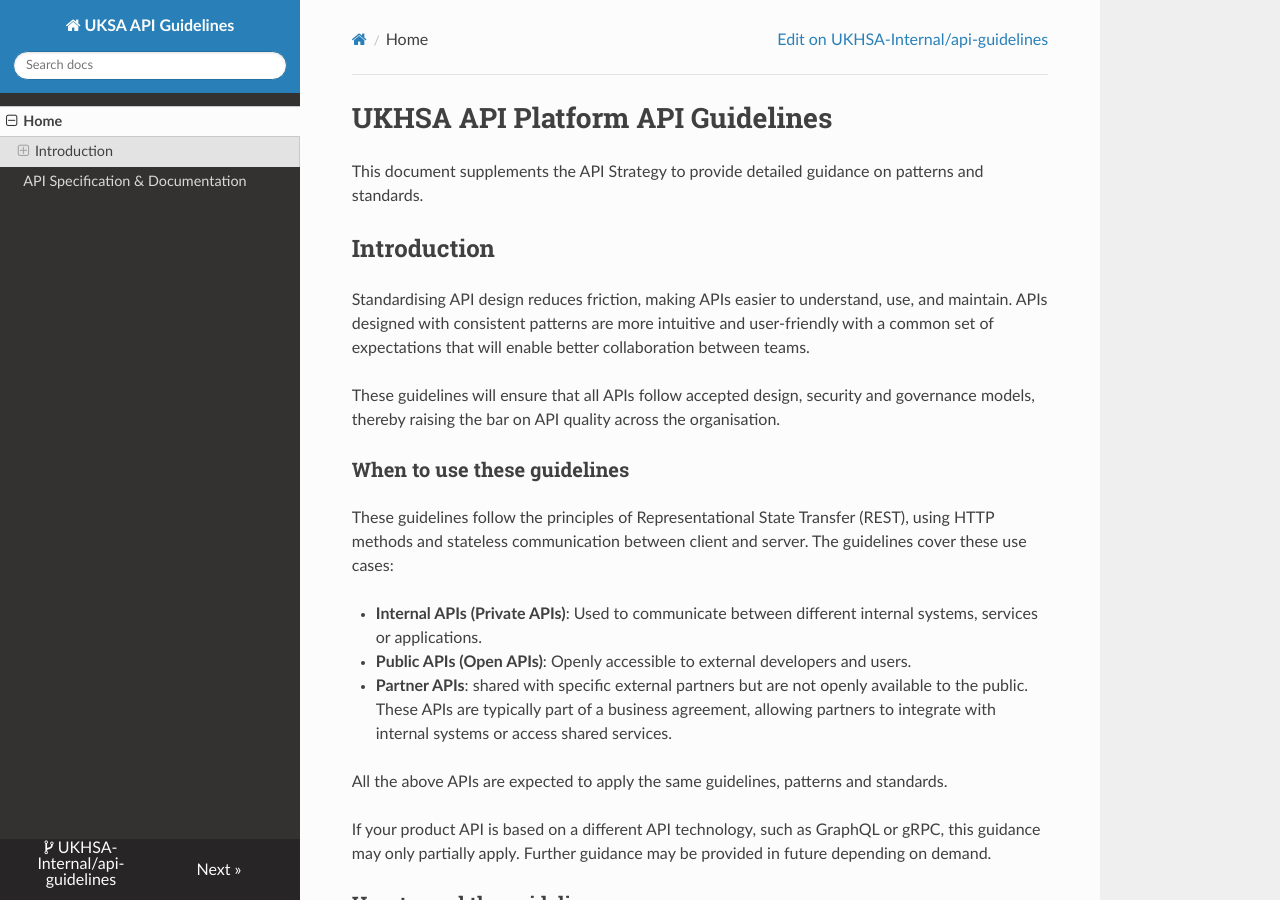
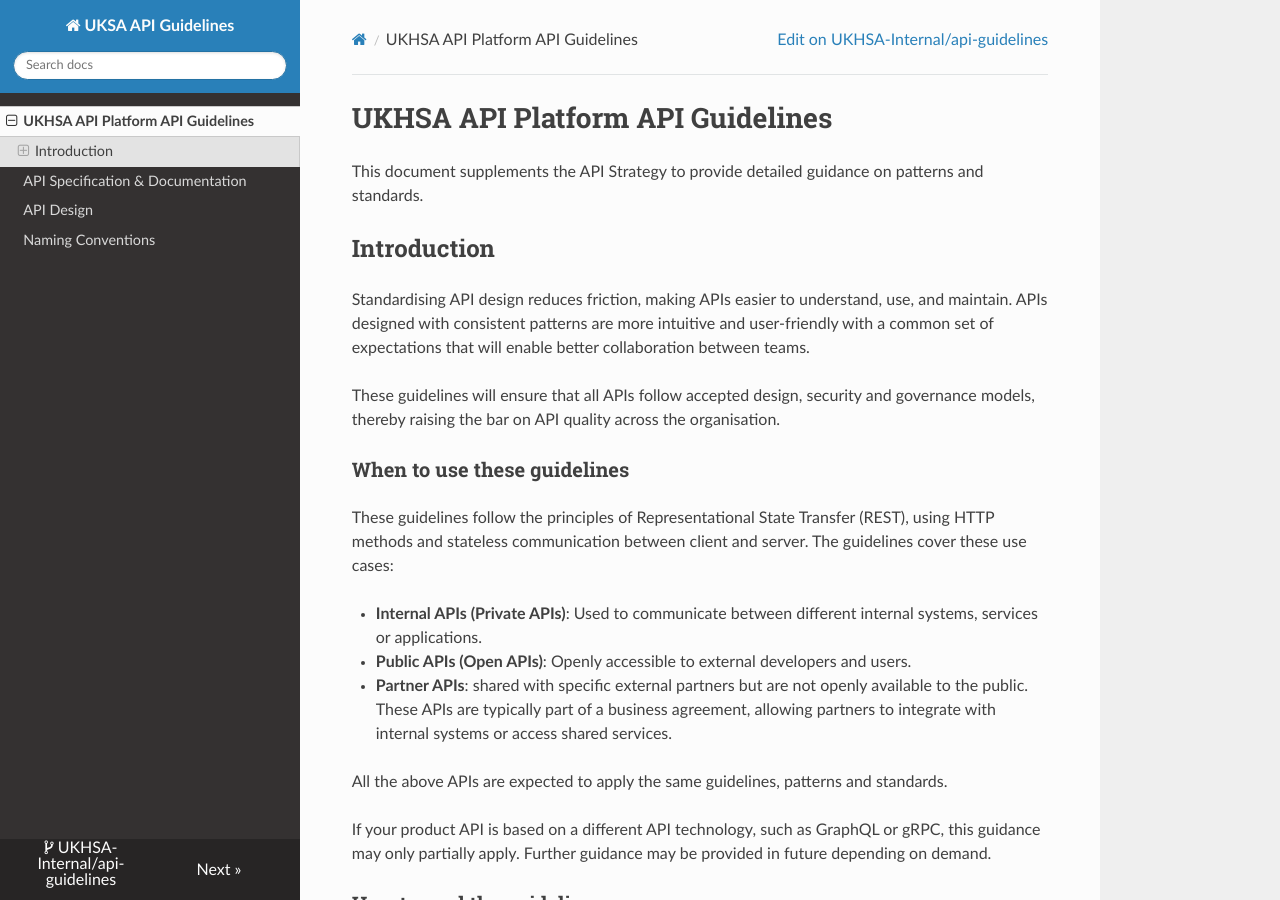
Before and after one commit to ukhsa-collaboration/standards-api, an MkDocs documentation site: the page built from docs/index.md, in a window 1280 px wide and 900 px high. Built offline with MkDocs 1.6.1, drawn with Linux system fonts in a browser that asks for light colours; nearby versions of some CDN libraries; some of the changed lines change nothing that is shown.

Commit message:
edit docs navigation

```diff
--- a/mkdocs.yml
+++ b/mkdocs.yml
@@ -5,19 +5,19 @@
 repo_name: 'UKHSA-Internal/api-guidelines'
 repo_url: 'https://github.com/UKHSA-Internal/api-guidelines'
 nav:
-  - Home: index.md
-  - 'API Specification & Documentation': api-specifications-and-documentation.md
+  - index.md
+  - api-specifications-and-documentation.md
     # - 'Generating code from OpenAPI specifications': api-specifications-and-documentation.md#generating-code-from-openapi-specifications
     # - 'Validating API requests against OpenAPI specifications': api-specifications-and-documentation.md#validating-api-requests-against-openapi-specifications
     # - 'Example responses & mock responses': api-specifications-and-documentation.md#example-responses--mock-responses
-# - [API Design](api-design.md#api-design)
+  - api-design.md
 #   - [RESTful API Style](api-design.md#restful-api-style)
 #   - [REST Maturity Levels](api-design.md#rest-maturity-levels)
 #   - [HTTP Methods \& Semantics](api-design.md#http-methods--semantics)
 #   - [Response Format](api-design.md#response-format)
 #   - [Content Negotiation](api-design.md#content-negotiation)
 #   - [REST HTTP Response Codes](api-design.md#rest-http-response-codes)
-# - [Naming Conventions](naming-conventions.md#naming-conventions)
+  - naming-conventions.md
 #   - [URI Structure](naming-conventions.md#uri-structure)
 #     - [Namespaces](naming-conventions.md#namespaces)
 #   - [Resource Names](naming-conventions.md#resource-names)
```
